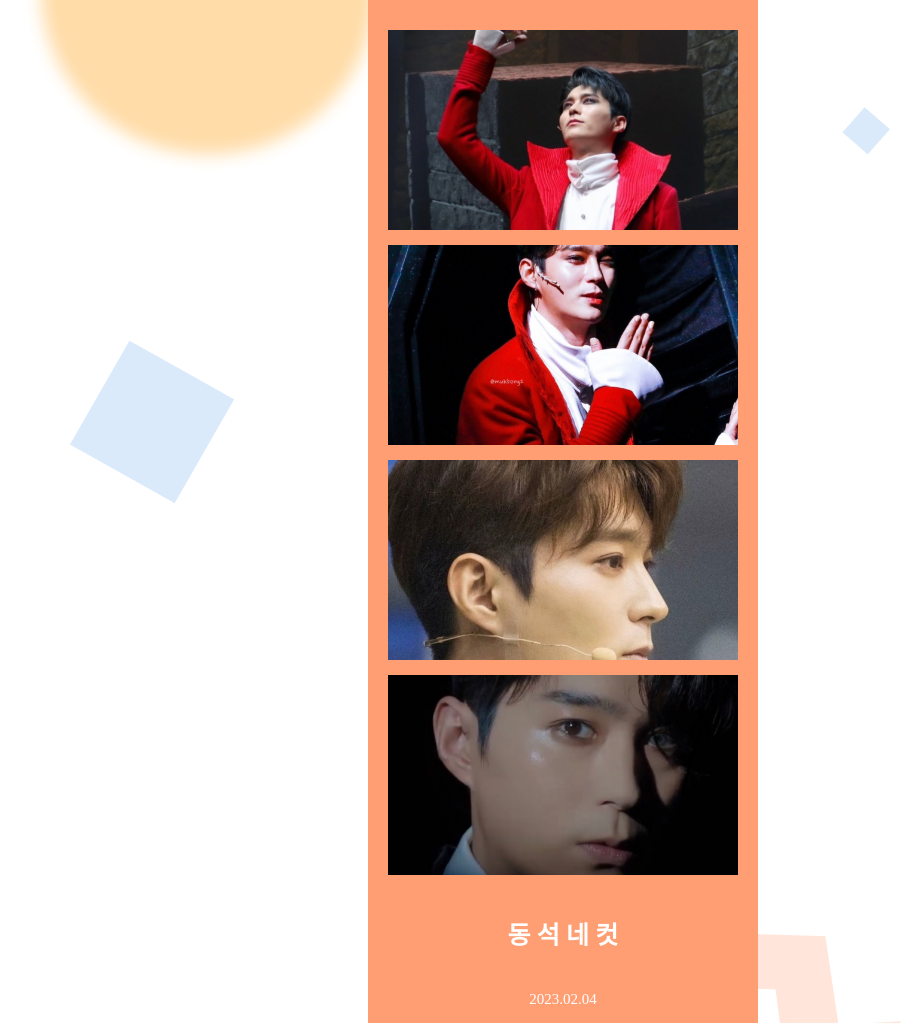
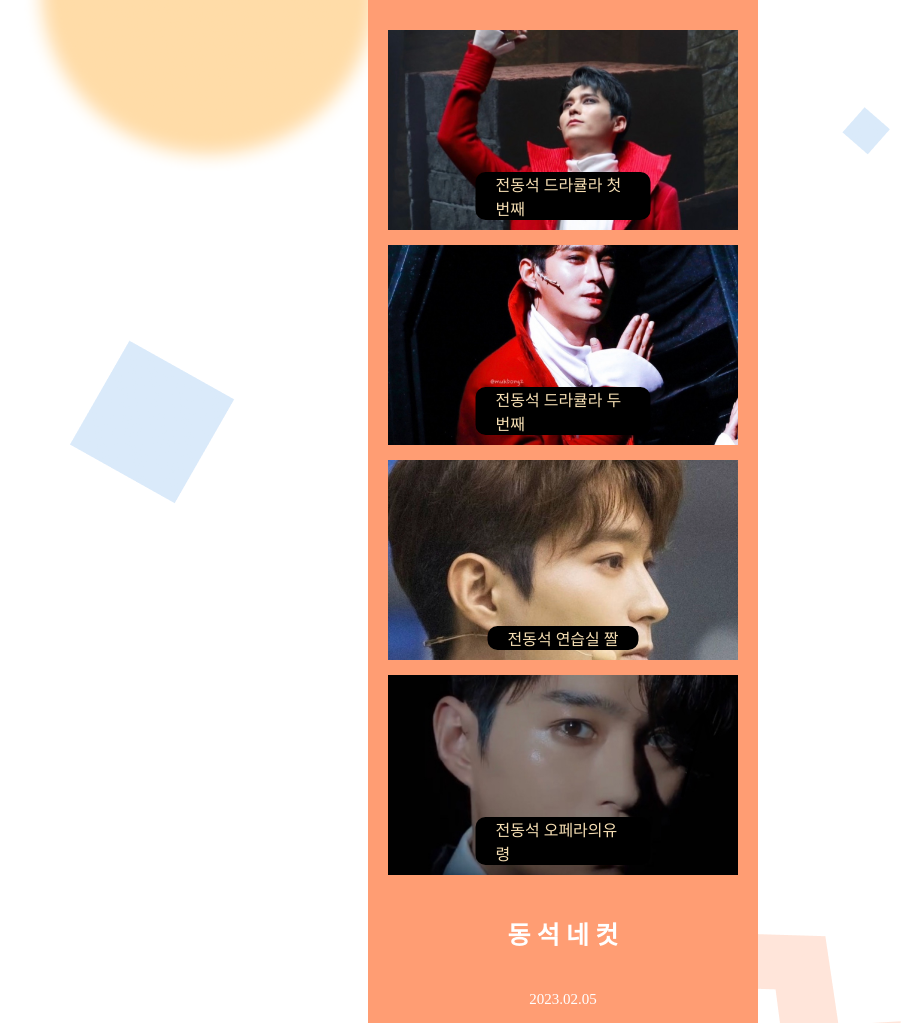
Before and after one commit to zpo031/cone, a plain HTML site: page index.html in a window 1280 px wide. Shown: the whole page, without its empty margins (77-998 px from the left). Drawn offline with Linux system fonts and the light colour scheme; a web font is replaced by a local one.

Commit message:
Update index.html

```diff
--- a/index.html
+++ b/index.html
@@ -94,8 +94,6 @@ body {
 
     transform: translate(-50%);
     left: 50%;
-
-    opacity: 0;
 }
 
 .showtext {
@@ -147,7 +145,6 @@ function alertText(number) {
         <div id="image1" class="photo-frame"
            onmouseover="hideText(1)"
            onmouseout="showText(1)"
-           onclick="alertText(1)"
 
            >
 
@@ -158,7 +155,6 @@ function alertText(number) {
         <div id="image2" class="photo-frame"
              onmouseover="hideText(2)"
 	        onmouseout="showText(2)"
-	        onclick="alertText(2)"
 
             >
 
@@ -169,7 +165,6 @@ function alertText(number) {
         <div id="image3" class="photo-frame"
              onmouseover="hideText(3)"
              onmouseout="showText(3)"
-             onclick="alertText(3)"
 
              >
 
@@ -184,7 +179,7 @@ function alertText(number) {
         </div>
     <div class="footer">
         <P class="f-title">동 석 네 컷</P>
-        <P class="f-date">2023.02.04</P>
+        <P class="f-date">2023.02.05</P>
         </div>
     </div>
 </div>
```
